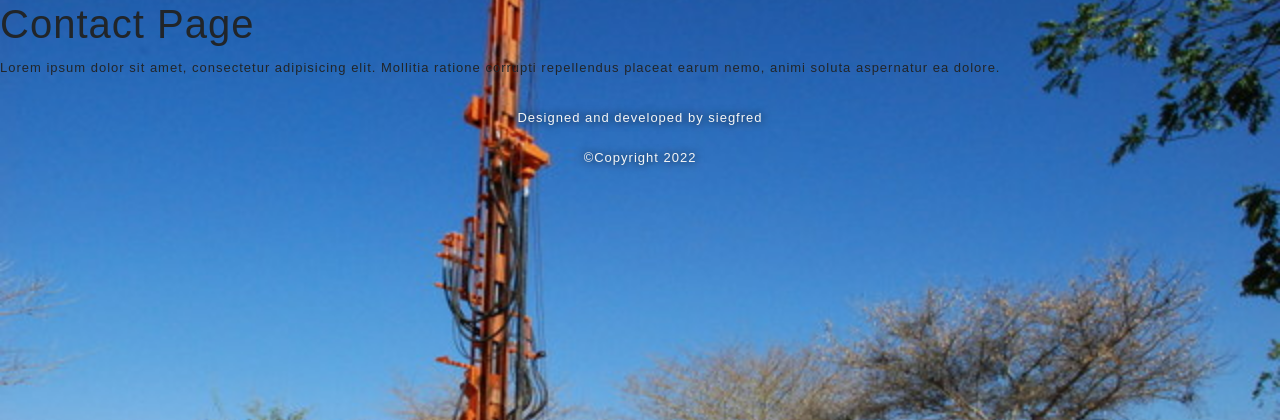
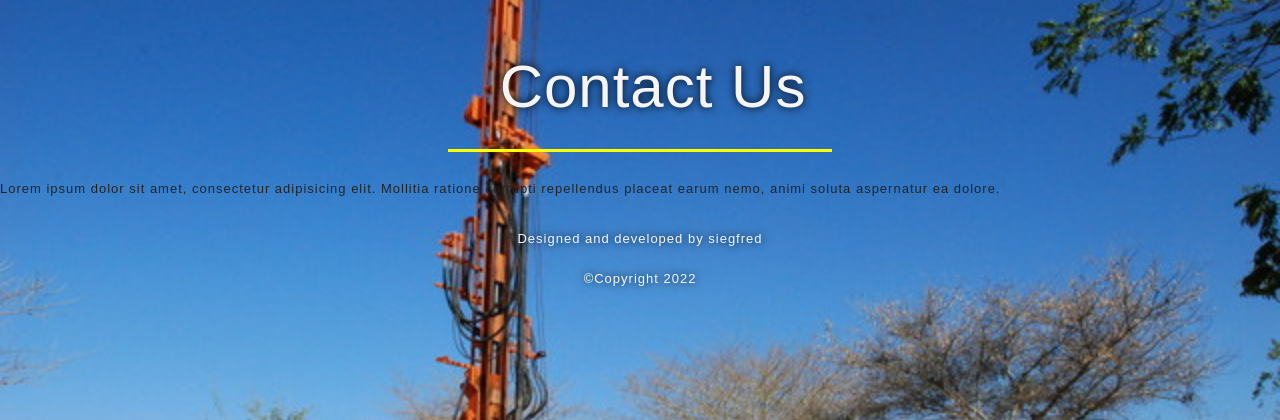
Before and after one commit to siegfred14/strataAndStructuresLtd, a Django app: page /contact/ in a window 1280 px wide. Shown: the part 64-484 px from the top of the page. Run offline with Django 4.2, Linux system fonts and the light colour scheme; some libraries are stand-ins or nearby versions.

Commit message:
page headers added

```diff
--- a/coreApp/templates/about.html
+++ b/coreApp/templates/about.html
@@ -1,6 +1,8 @@
 {% extends 'base.html' %} {% block content %}
 
-<h2 class="about-header">About Us</h2>
+<div class="page-header-container">
+  <h2 class="page-header">About Us</h2>
+</div>
 <div class="about">
   <div class="pictures">
     {% comment %}
--- a/coreApp/templates/contact.html
+++ b/coreApp/templates/contact.html
@@ -1,5 +1,7 @@
 {% extends 'base.html' %} {% block content %}
-<h1>Contact Page</h1>
+<div class="page-header-container">
+  <h2 class="page-header">Contact Us</h2>
+</div>
 <p>
   Lorem ipsum dolor sit amet, consectetur adipisicing elit. Mollitia ratione
   corrupti repellendus placeat earum nemo, animi soluta aspernatur ea dolore.
--- a/coreApp/templates/services.html
+++ b/coreApp/templates/services.html
@@ -1,5 +1,7 @@
 {% extends 'base.html' %} {% block content %}
-<h1>Services Page</h1>
+<div class="page-header-container">
+  <h2 class="page-header">Our Services</h2>
+</div>
 <p>
   Lorem ipsum dolor sit amet, consectetur adipisicing elit. Mollitia ratione
   corrupti repellendus placeat earum nemo, animi soluta aspernatur ea dolore.
--- a/static/css/style.css
+++ b/static/css/style.css
@@ -235,8 +235,21 @@ body {
 }
 
 /*--- About.html ---*/
-.about-header {
-  padding: 30px;
+
+.page-header-container {
+  display: flex;
+  justify-content: center;
+}
+
+.page-header {
+  padding: 2%;
+  margin: 2%;
+  width: 30%;
+  color: whitesmoke;
+  text-shadow: 0 0 10px black;
+  font-size: 60px;
+  text-align: right;
+  border-bottom: 3px solid yellow;
 }
 
 .about {
```
